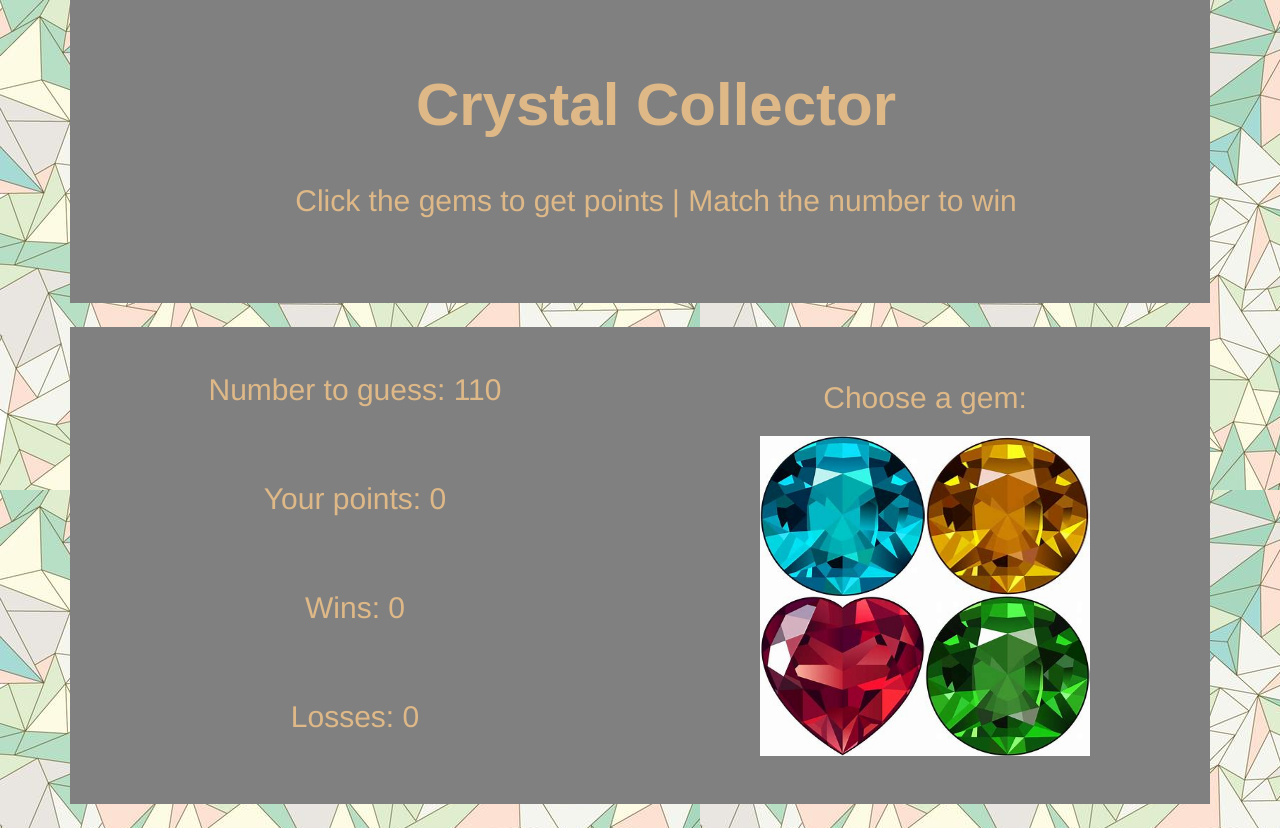
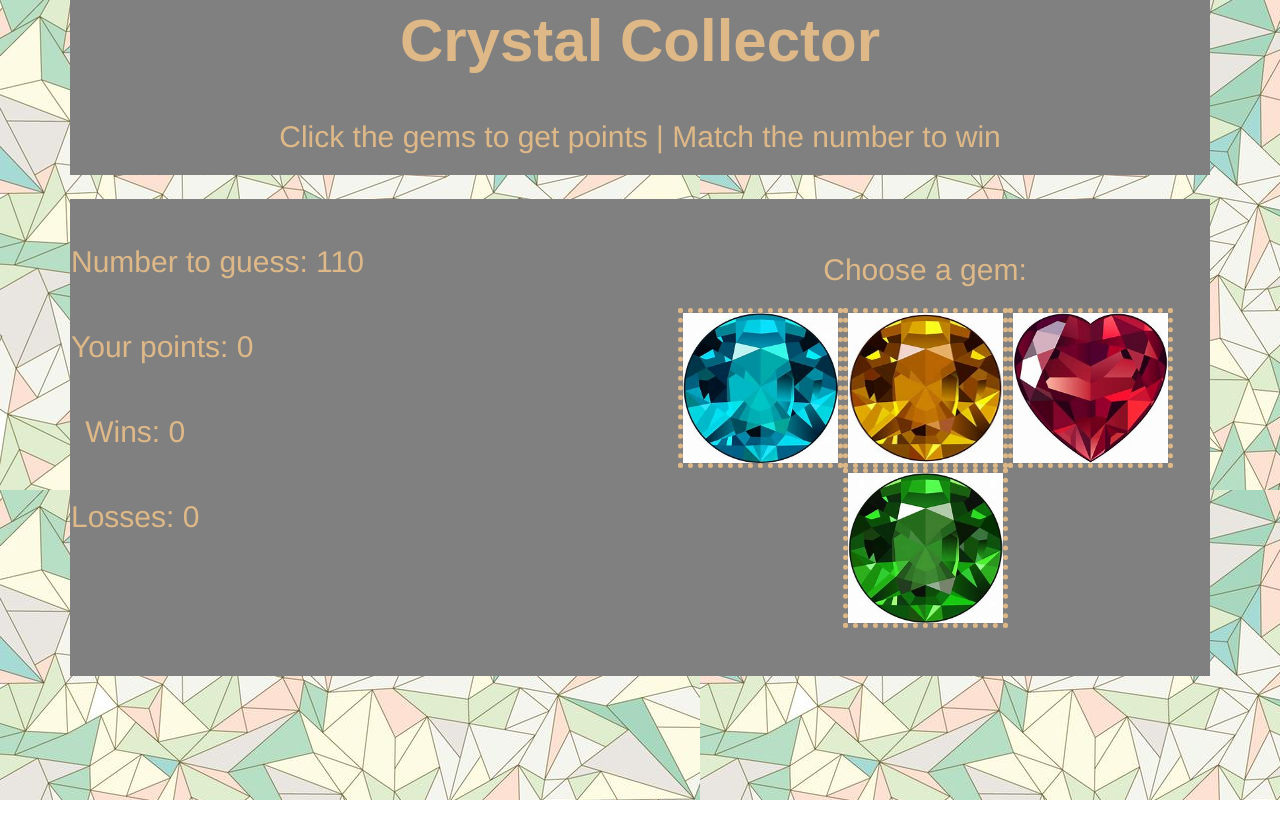
Before and after one commit to andresfurueta/unit-4-game, a plain HTML site: page index.html in a window 1280 px wide. After the commit the page ends 800 px from the top, so only its background shows below. Drawn offline with nearby package versions, Linux system fonts and the light colour scheme; a web font is replaced by a local one.

Commit message:
new changes

```diff
--- a/assets/css/style.css
+++ b/assets/css/style.css
@@ -22,5 +22,6 @@ p {
 img {
     width: 165px;
     height: 160px;
-    display: -moz-box;
+   border-style: dotted;
+   border-width: 5px;
 }
--- a/index.html
+++ b/index.html
@@ -4,12 +4,12 @@
 <head>
     <meta charset="utf-8" />
     <meta http-equiv="X-UA-Compatible" content="IE=edge">
-    <title>C R Y S T A L C O L L E C T O R</title>
+    <title>C R Y S T A L- C O L L E C T O R</title>
     <meta name="viewport" content="width=device-width, initial-scale=1">
     <link rel="stylesheet" type="text/css" href="assets/css/reset.css">
+
     <link rel="stylesheet" href="https://stackpath.bootstrapcdn.com/bootstrap/4.1.3/css/bootstrap.min.css"
         integrity="sha384-MCw98/SFnGE8fJT3GXwEOngsV7Zt27NXFoaoApmYm81iuXoPkFOJwJ8ERdknLPMO" crossorigin="anonymous">
-    <link href="https://fonts.googleapis.com/css?family=Megrim|Monoton" rel="stylesheet">
     <link rel="stylesheet" type="text/css" href="assets/css/style.css" />
     <script src="https://code.jquery.com/jquery-3.3.1.js"
         integrity="sha256-2Kok7MbOyxpgUVvAk/HJ2jigOSYS2auK4Pfzbm7uH60=" crossorigin="anonymous"></script>
@@ -20,7 +20,7 @@
     <div class="container text-center">
 
         <div class="row">
-            <div class="col-12 m-3 p-5">
+            <div class="col-12">
                 <h1>Crystal Collector</h1>
                 <br>
                 <p>Click the gems to get points | Match the number to win</p>
@@ -34,26 +34,30 @@
         <div class="row">
             <div class="col-md-6 p-3 text-center">
                 <div class="row">
-                    <div class="col-md-12">
-                        <p class="number-to-guess p-4"></p>
+                    <div class="col-med-12">
+                        <br>
+                        <p class="number-to-guess"></p>
                     </div>
                 </div>
                 <div class="row">
-                    <div class="col-md-12">
-                        <p class="your-guess p-4"></p>
+                    <div class="col-med-12">
+                        <br>
+                        <p class="your-guess"></p>
                     </div>
                 </div>
                 <div class="row">
-                    <div class="col-md-12">
-                        <p class="wins-text p-4"></p>
-                        <p class="losses-text p-4"></p>
+                    <div class="col-med-12">
+                        <br>
+                        <p class="wins-text"></p>
+                        <br>
+                        <p class="losses-text"></p>
                     </div>
                 </div>
             </div>
             <div class="col-md-6 p-5 text-center">
                 <p>Choose a gem:</p>
                 <div class="row">
-                    <div class="col-md-12" id="gems">
+                    <div class="col-med-12" id="gems">
 
                     </div>
                 </div>
```
